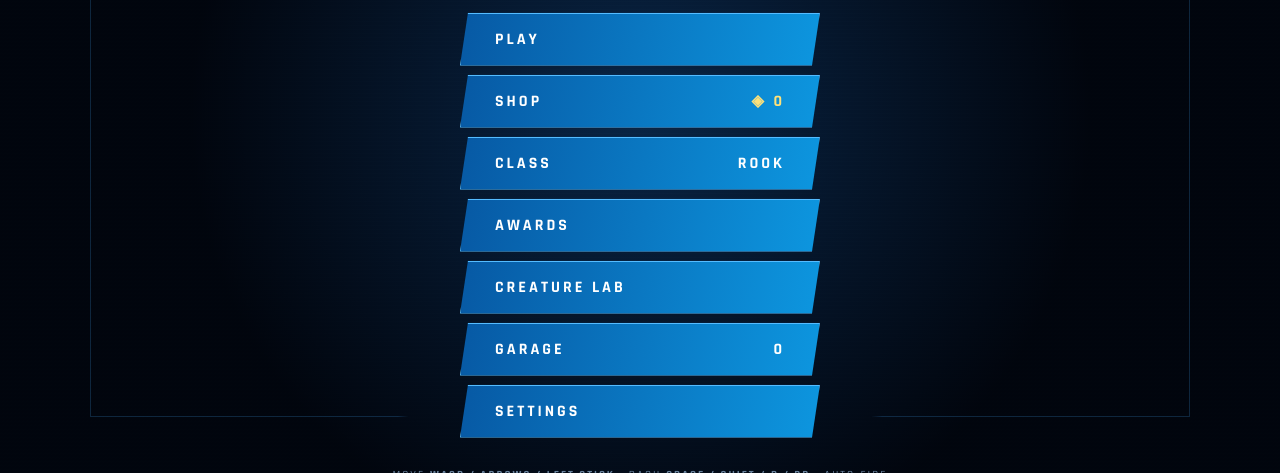
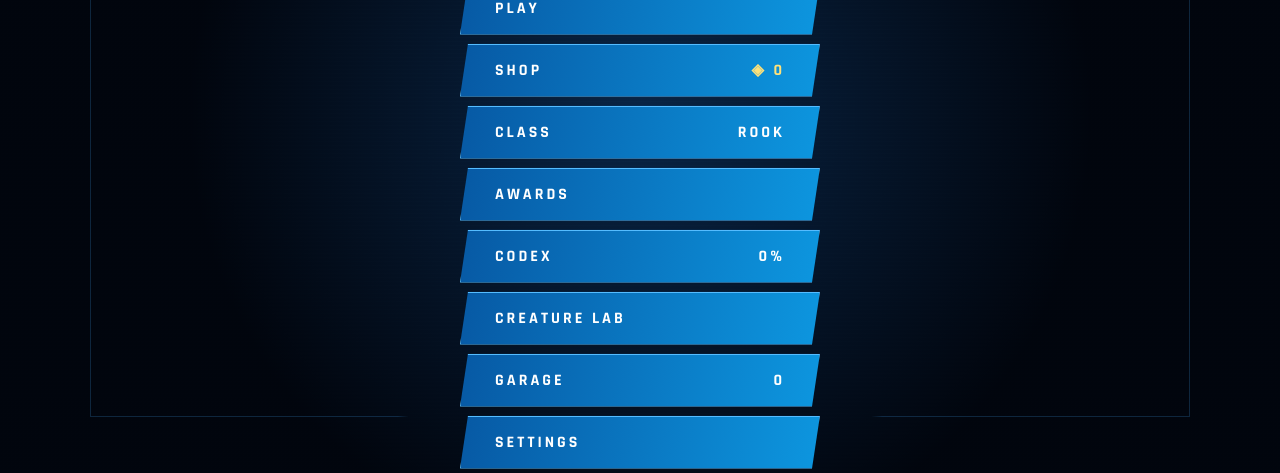
Before and after one commit to mikeylambo/mech-survivor, a website with bundled scripts: page public/index.html in a window 1280 px wide. Shown: the part 327-800 px from the top of the page. Built offline with nearby package versions, Linux system fonts and the light colour scheme; a web font is replaced by a local one.

Commit message:
feat: load persistent combat codex

```diff
--- a/public/index.html
+++ b/public/index.html
@@ -63,6 +63,6 @@
   <div id="boss-alert" class="hidden">WARNING // HEAVY SIGNATURE</div>
   <div id="touch-controls" aria-hidden="true"><div id="touch-stick"><i></i></div><button id="touch-dash">DASH</button></div>
   <div id="toast"></div>
-  <script type="module" src="game.js"></script><script type="module" src="meta.js"></script><script type="module" src="retention.js"></script><script type="module" src="circuit-mode.js"></script>
+  <script type="module" src="game.js"></script><script type="module" src="meta.js"></script><script type="module" src="retention.js"></script><script type="module" src="circuit-mode.js"></script><script type="module" src="codex.js"></script>
 </body>
 </html>
```
